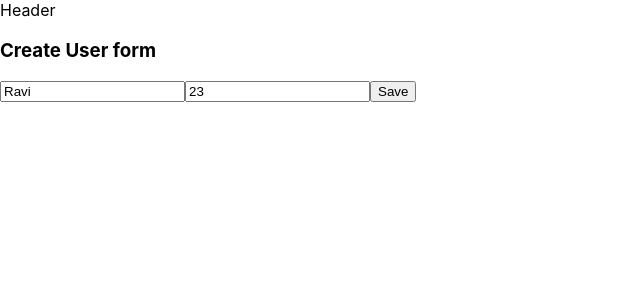
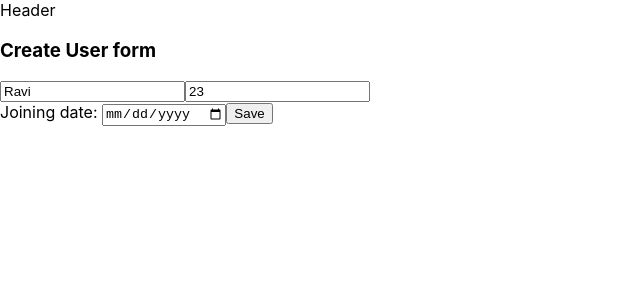
Before and after one commit to gitinintoit/practice-day-10, a React (Create React App) app in the folder user-app/: page / in a window 1280 px wide. Shown: the top 300 px of the page, without its empty margins (0-640 px from the left). Built offline with nearby package versions, Linux system fonts and the light colour scheme.

Commit message:
Adding left over file for day-10

```diff
--- /dev/null
+++ b/user-app/db.json
@@ -0,0 +1,41 @@
+{
+  "users": [
+    {
+      "name": "Ravi",
+      "location": "Patna",
+      "id": 3
+    },
+    {
+      "name": "Ram",
+      "location": "Allahabad",
+      "id": 4
+    },
+    {
+      "firstname": "Raghav",
+      "age": "23",
+      "id": 5
+    },
+    {
+      "firstname": "Raghav",
+      "age": "23",
+      "id": 6
+    },
+    {
+      "firstname": "Ravi",
+      "age": "23",
+      "id": 7
+    },
+    {
+      "firstname": "Krishna",
+      "age": "22",
+      "joiningDate": "2021-07-02",
+      "id": 9
+    },
+    {
+      "firstname": "Prakash",
+      "age": "22",
+      "joiningDate": "2021-07-02",
+      "id": 10
+    }
+  ]
+}
--- a/user-app/package.json
+++ b/user-app/package.json
@@ -6,6 +6,7 @@
     "@testing-library/jest-dom": "^5.14.1",
     "@testing-library/react": "^11.2.7",
     "@testing-library/user-event": "^12.8.3",
+    "axios": "^0.21.1",
     "react": "^17.0.2",
     "react-dom": "^17.0.2",
     "react-scripts": "4.0.3",
--- a/user-app/src/components/UserForm.js
+++ b/user-app/src/components/UserForm.js
@@ -1,17 +1,23 @@
 import { useState }
     from 'react'
+import axios from "axios"
 export default function UserForm() {
 
     const [userForm, setUserform] = useState({
         firstname: "Ravi",
-        age: "23" }) //hook function
+        age: "23",
+        joiningDate: "" }) //hook function
 
     const handleEvent = function (event) {
         setUserform({ ...userForm,[event.target.name]: event.target.value });
     }
     const save = function (event) {
-        console.log("User first name: "+userForm.firstname);
-        console.log("User age: "+userForm.age);
+      console.log("User first name: "+userForm.firstname);
+      console.log("User age: "+userForm.age);
+      const promise=axios.post("http://localhost:4200/users", userForm);
+      promise.then(function(response){
+          console.log(response);
+      })
 
     }
     return (
@@ -20,6 +26,7 @@ export default function UserForm() {
             <input name='firstname' value={userForm.firstname} onChange={handleEvent}>
             </input>
             <input name='age'value={userForm.age} onChange={handleEvent}></input>
+             <br/>Joining date: <input name='joiningDate'type="date"value={userForm.joiningDate}  onChange={handleEvent}></input>
             <button onClick={save}>Save</button>
         </div>
     );
```
Also changed, not shown: 1 other file (tests, documents, lock files or other folders).
